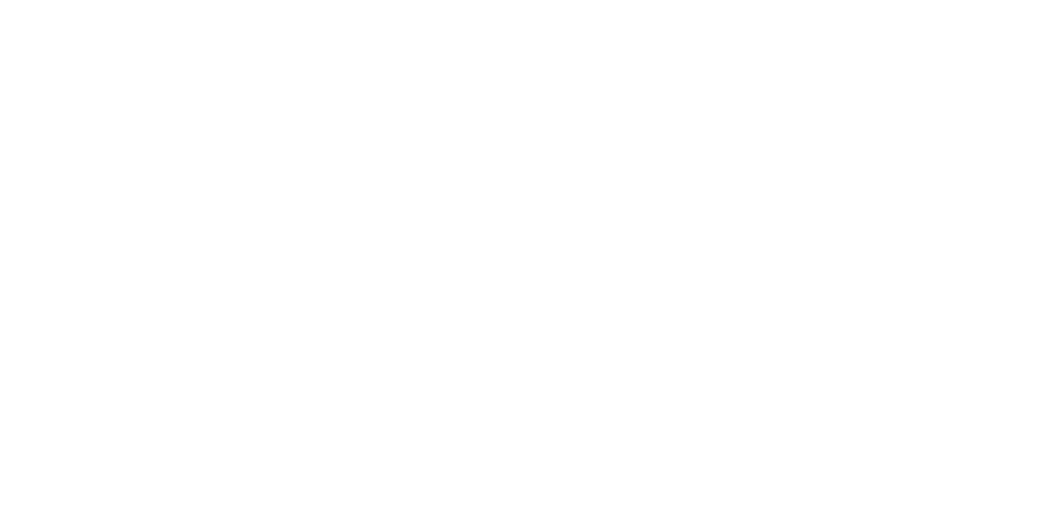
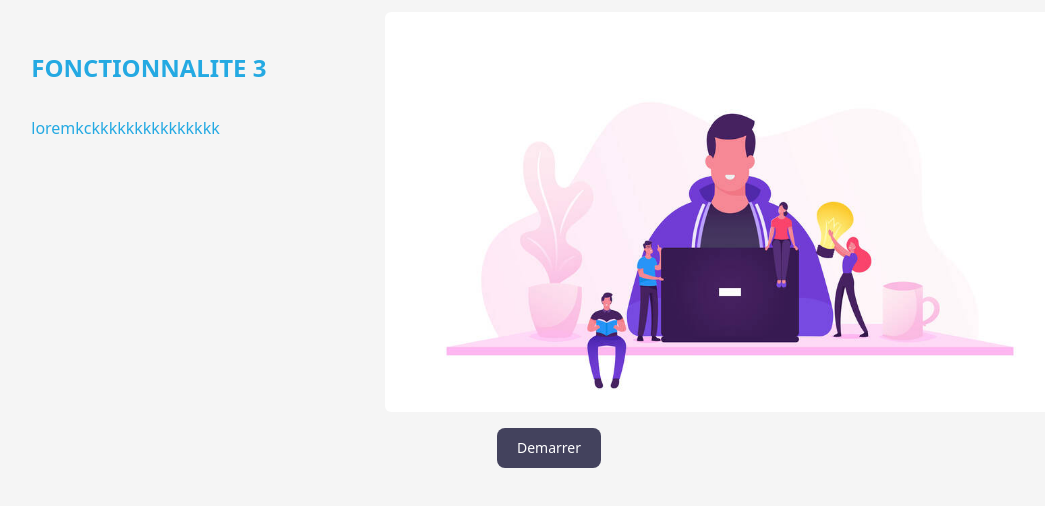
Before and after one commit to Amosentreprise/ProjetSoutenance2023, a Vue app in the folder frontendGestionLapin/vue-frontendGestionLapin/: page / in a window 1280 px wide. Shown: the part 156-662 px from the top of the page, without its empty margins (87-1132 px from the left). Built offline with nearby package versions, Linux system fonts and the light colour scheme.

Commit message:
Page de bienvenue

```diff
--- a/frontendGestionLapin/vue-frontendGestionLapin/index.html
+++ b/frontendGestionLapin/vue-frontendGestionLapin/index.html
@@ -3,8 +3,11 @@
   <head>
     <meta charset="UTF-8" />
     <link rel="icon" type="image/svg+xml" href="/vite.svg" />
+    <link rel="preconnect" href="https://fonts.googleapis.com">
+<link rel="preconnect" href="https://fonts.gstatic.com" crossorigin>
+<link href="https://fonts.googleapis.com/css2?family=Manrope&family=Montserrat:ital,wght@0,200;0,400;1,300&family=Poppins:wght@600&display=swap" rel="stylesheet">
     <meta name="viewport" content="width=device-width, initial-scale=1.0" />
-    <title>Vite + Vue</title>
+    <title>Gestion de lapins</title>
   </head>
   <body>
     <div id="app"></div>
--- a/frontendGestionLapin/vue-frontendGestionLapin/src/App.vue
+++ b/frontendGestionLapin/vue-frontendGestionLapin/src/App.vue
@@ -3,7 +3,7 @@
 </script>
 
 <template>
-  <div>
+  <div class="bg-primary w-full min-h-screen">
     <router-view></router-view>
 
   </div>
--- /dev/null
+++ b/frontendGestionLapin/vue-frontendGestionLapin/src/components/Button.vue
@@ -0,0 +1,15 @@
+<template>
+    <button type="button" class="button">{{ name }}</button>
+
+</template>
+
+<script>
+export default {
+    name: 'button',
+    props:['name']
+
+
+}
+
+
+</script>
--- /dev/null
+++ b/frontendGestionLapin/vue-frontendGestionLapin/src/components/Card.vue
@@ -0,0 +1,23 @@
+<template>
+    <div class="flex justify-evenly w-full h-auto ">
+
+    <div class="leading-normal">
+     <h1 class="mb-2 text-2xl font-bold text-other pt-10">{{ fonctionnalite }}</h1>
+     <p class="mb-3 text-other pt-6">{{ description }}</p>
+    </div>
+    <div>
+      <img :src="src" :alt="description" class="w-auto h-[400px] object-cover rounded-md">
+    </div>
+
+    </div>
+</template>
+
+<script>
+export default {
+    name: 'Card',
+    props: ['fonctionnalite', 'description', 'src'],
+};
+
+
+
+</script>
--- a/frontendGestionLapin/vue-frontendGestionLapin/src/components/HelloWorld.vue
+++ /dev/null
@@ -1,40 +0,0 @@
-<script setup>
-import { ref } from 'vue'
-
-defineProps({
-  msg: String,
-})
-
-const count = ref(0)
-</script>
-
-<template>
-  <h1>{{ msg }}</h1>
-
-  <div class="card">
-    <button type="button" @click="count++">count is {{ count }}</button>
-    <p>
-      Edit
-      <code>components/HelloWorld.vue</code> to test HMR
-    </p>
-  </div>
-
-  <p>
-    Check out
-    <a href="https://vuejs.org/guide/quick-start.html#local" target="_blank"
-      >create-vue</a
-    >, the official Vue + Vite starter
-  </p>
-  <p>
-    Install
-    <a href="https://github.com/vuejs/language-tools" target="_blank">Volar</a>
-    in your IDE for a better DX
-  </p>
-  <p class="read-the-docs">Click on the Vite and Vue logos to learn more</p>
-</template>
-
-<style scoped>
-.read-the-docs {
-  color: #888;
-}
-</style>
--- a/frontendGestionLapin/vue-frontendGestionLapin/src/index.css
+++ b/frontendGestionLapin/vue-frontendGestionLapin/src/index.css
@@ -1,3 +1,6 @@
 @tailwind base;
 @tailwind components;
 @tailwind utilities;
+
+.button{
+    @apply text-white bg-secondary focus:outline-none focus:ring-4 focus:ring-gray-300 font-medium rounded-lg text-sm px-5 py-2.5 mr-2 mb-2 }
--- a/frontendGestionLapin/vue-frontendGestionLapin/src/views/commons/Welcome.vue
+++ b/frontendGestionLapin/vue-frontendGestionLapin/src/views/commons/Welcome.vue
@@ -1,11 +1,60 @@
 <template>
-    <div>
+    <div class="h-screen w-full flex flex-col justify-center">
+        <div>
+       <Card
+        :description="cards[2].description"
+        :fonctionnalite="cards[2].fonctionnalite"
+        :src="cards[2].image"
+
+       />
+
+       </div>
+
+       <div class="flex justify-center ">
+         <Button :name="nameButton" class=" mt-4"/>
+       </div>
 
     </div>
 </template>
 
 <script>
+import { Carousel } from 'flowbite'
+import Card from "../../components/Card.vue"
+import Button from "../../components/Button.vue"
+import image1 from "../../assets/Welcome/image1.jpeg";
+import image2 from "../../assets/Welcome/image2.jpeg";
 
 
 
+export default {
+
+    components: {
+        Card,
+        Button,
+        Carousel
+    },
+    data() {
+        return {
+            nameButton:'Demarrer',
+            cards: [{
+                id:0,
+                fonctionnalite: 'FONCTIONNALITE 1',
+                description: 'FONCTIONNALITE1',
+                image:image1
+           },{
+                id:1,
+                fonctionnalite: 'FONCTIONNALITE 2',
+                description: 'kjdcjvdbnjn',
+                image:image2
+           },{
+                id:2,
+                fonctionnalite: 'FONCTIONNALITE 3',
+                description: 'loremkckkkkkkkkkkkkkkk',
+                image:image1
+           }]
+        };
+    },
+}
+
+
 </script>
--- a/frontendGestionLapin/vue-frontendGestionLapin/tailwind.config.js
+++ b/frontendGestionLapin/vue-frontendGestionLapin/tailwind.config.js
@@ -6,6 +6,14 @@ export default {
     "./node_modules/flowbite/**/*.js",
   ],
   theme: {
+    fontFamily: {
+      poppins: ["Poppins", "sans-serif"],
+    },
+    colors: {
+      primary: "#F5F5F5",
+      secondary: "#43425D",
+      other: "#24A9E2",
+    },
     extend: {},
   },
   plugins: [require("flowbite/plugin")],
```
Also changed, not shown: frontendGestionLapin/vue-frontendGestionLapin/src/assets/Welcome/image1.jpeg (added), frontendGestionLapin/vue-frontendGestionLapin/src/assets/Welcome/image2.jpeg (added).
